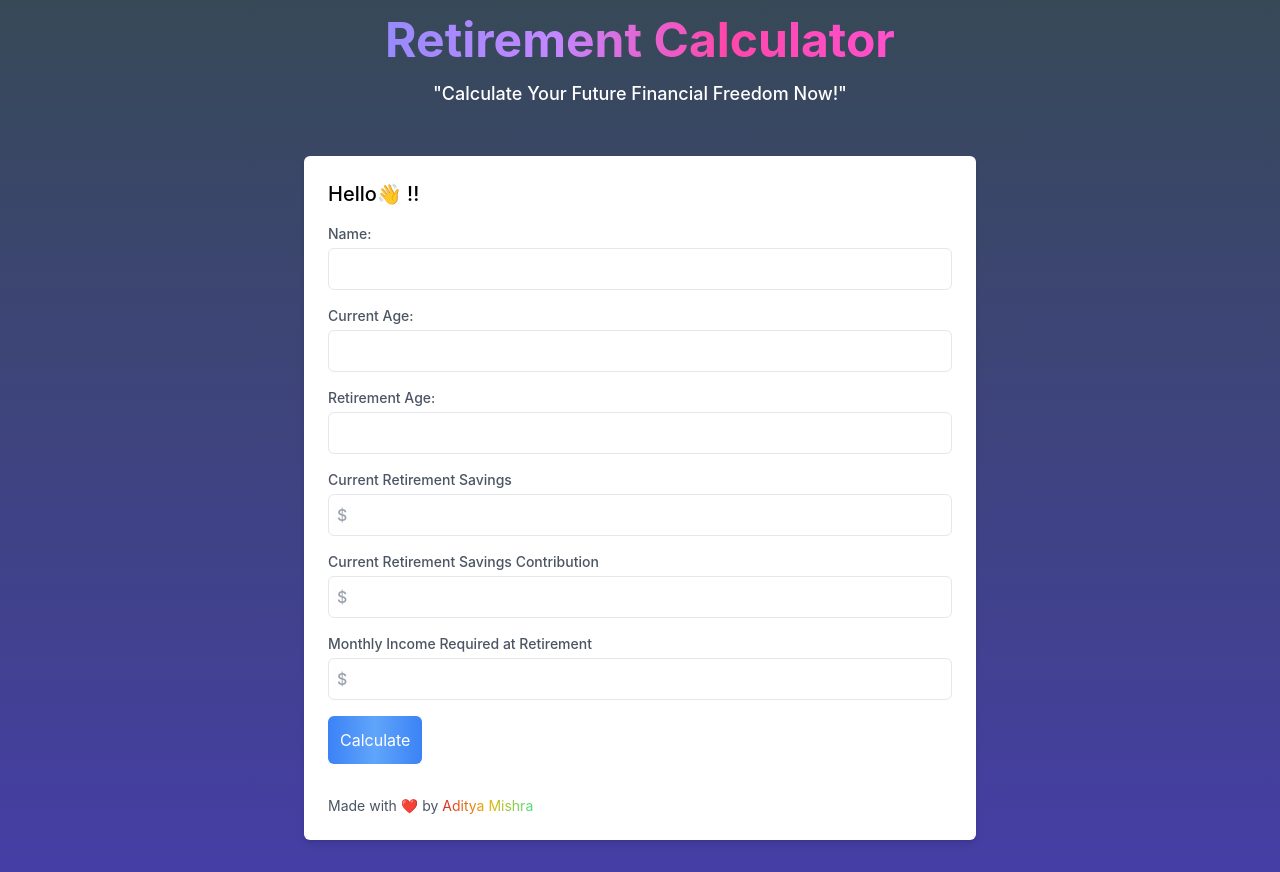
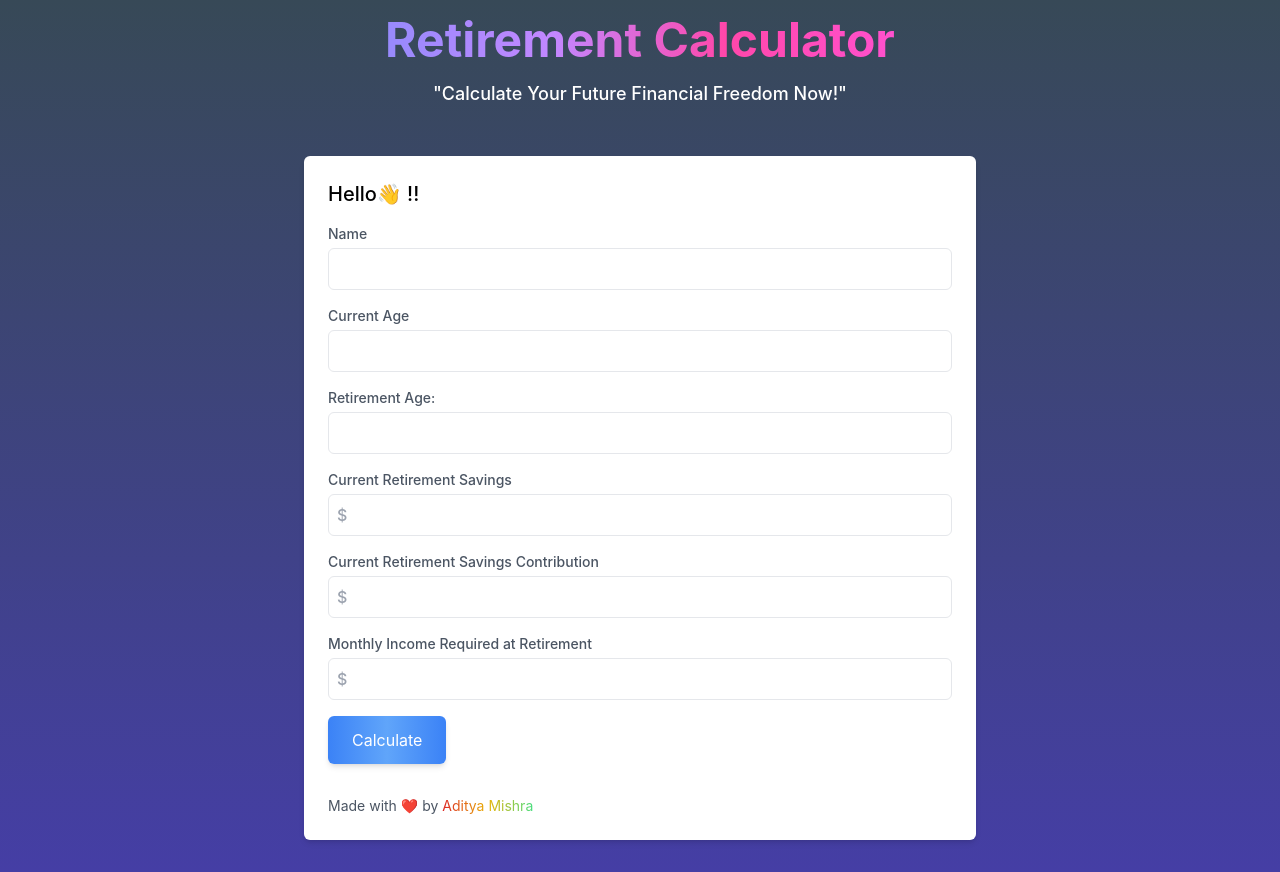
Before and after one commit to Ciriously/retirementcalculator, a React (Create React App) app: page / in a window 1280 px wide. Built offline with nearby package versions, Linux system fonts and the light colour scheme; a web font is replaced by a local one.

Commit message:
minor changes

```diff
--- a/src/features/calculator/Calculator.tsx
+++ b/src/features/calculator/Calculator.tsx
@@ -34,7 +34,7 @@ const Calculator: React.FC = () => {
       <form>
         <div className="mb-4">
           <label className="block text-sm font-medium text-gray-600">
-            Name:
+            Name
           </label>
           <input
             type="text"
@@ -46,7 +46,7 @@ const Calculator: React.FC = () => {
 
         <div className="mb-4">
           <label className="block text-sm font-medium text-gray-600">
-            Current Age:
+            Current Age
           </label>
           <input
             type="number"
@@ -145,7 +145,7 @@ const Calculator: React.FC = () => {
 
         <button
           type="button"
-          className="bg-gradient-to-r from-blue-500 via-blue-400 to-blue-500 text-white p-3 rounded-md hover:from-blue-600 hover:via-blue-500 hover:to-blue-600 transition-all duration-300 ease-in-out"
+          className="bg-gradient-to-r from-blue-500 via-blue-400 to-blue-500 text-white py-3 px-6 rounded-md hover:from-blue-600 hover:via-blue-500 hover:to-blue-600 transition-all duration-300 ease-in-out shadow-md focus:outline-none focus:ring focus:border-blue-300"
           onClick={handleCalculate}
         >
           Calculate
@@ -187,7 +187,6 @@ const Calculator: React.FC = () => {
               <div className="text-lg font-inter font-bold text-white">
                 {calculator.requiredSavings?.toLocaleString()}{" "}
                 {calculator.selectedCurrency}
-                {calculator.selectedCurrency}
               </div>
             </div>
           </div>
--- a/src/features/calculator/calculatorSlice.ts
+++ b/src/features/calculator/calculatorSlice.ts
@@ -77,7 +77,6 @@ const calculatorSlice = createSlice({
       ) {
         return { ...state, error: 'Please fill all input fields' }; // Set error message
       }
-
     // Check for negative values
       if (
         state.currentAge < 0 ||
@@ -90,16 +89,6 @@ const calculatorSlice = createSlice({
         return { ...state, error: 'Input values cannot be negative' };
       }
 
-      // Check if age is below 0 or above 120
-      if (state.currentAge < 0 || state.retirementAge < 0 || state.currentAge > 120 || state.retirementAge > 120) {
-        return { ...state, error: 'Age must be between 0 and 120' };
-      }
-
-      // Check if monthly income required is less than zero
-      if (state.monthlyIncomeRequired < 0) {
-        return { ...state, error: 'Monthly income required cannot be negative' };
-      }
-
    // Check if current age exceeds retirement age
    if (state.currentAge >= state.retirementAge) {
     return { ...state, error: 'Current age must be less than retirement age' };
@@ -110,6 +99,9 @@ const calculatorSlice = createSlice({
     return { ...state, error: 'Retirement age cannot exceed 90' };
   }
 
+  if (state.retirementAge <= state.currentAge) {
+    return { ...state, error: 'Retirement age cannot be lower than current age' };
+  }
       const { requiredSavings, requiredMonthlyContribution } = calculateRetirementValues(
         state.currentAge!,
         state.retirementAge!,
```
Lines whose indentation alone changed are shown as unchanged.
